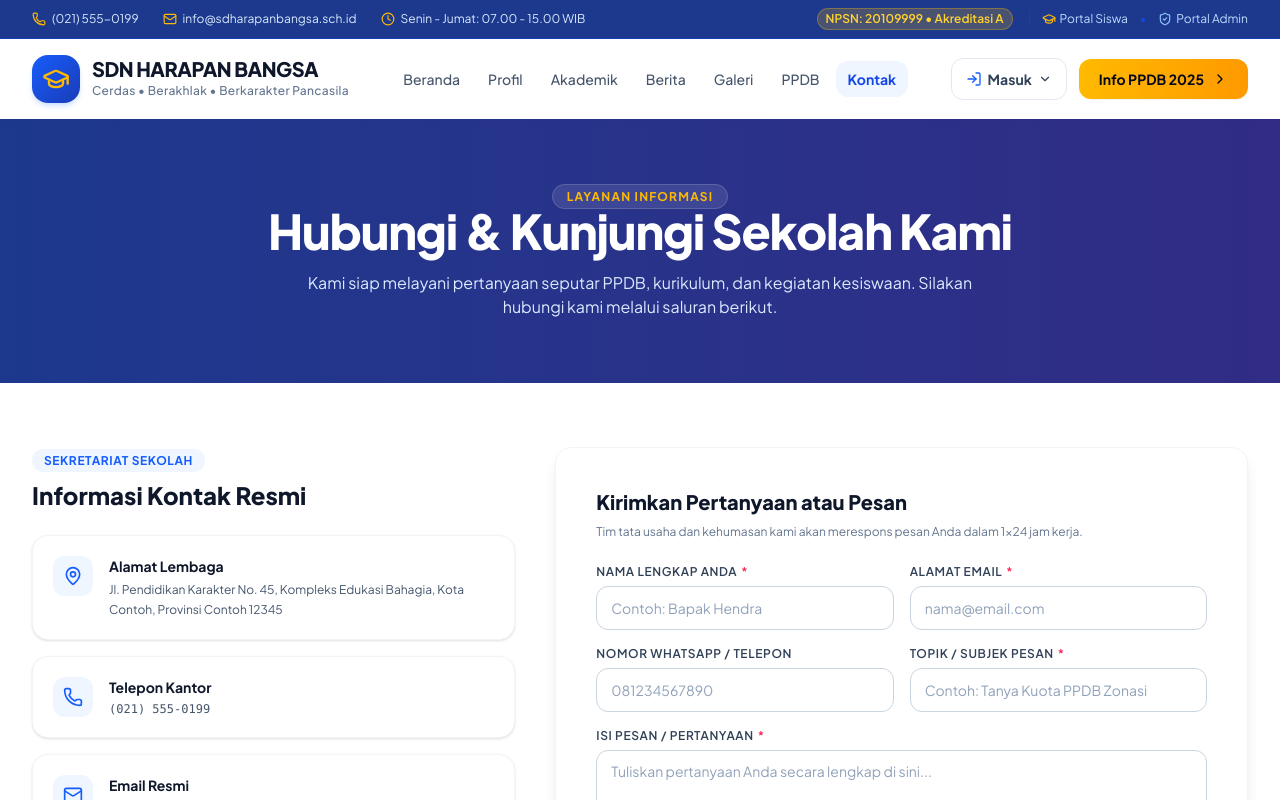
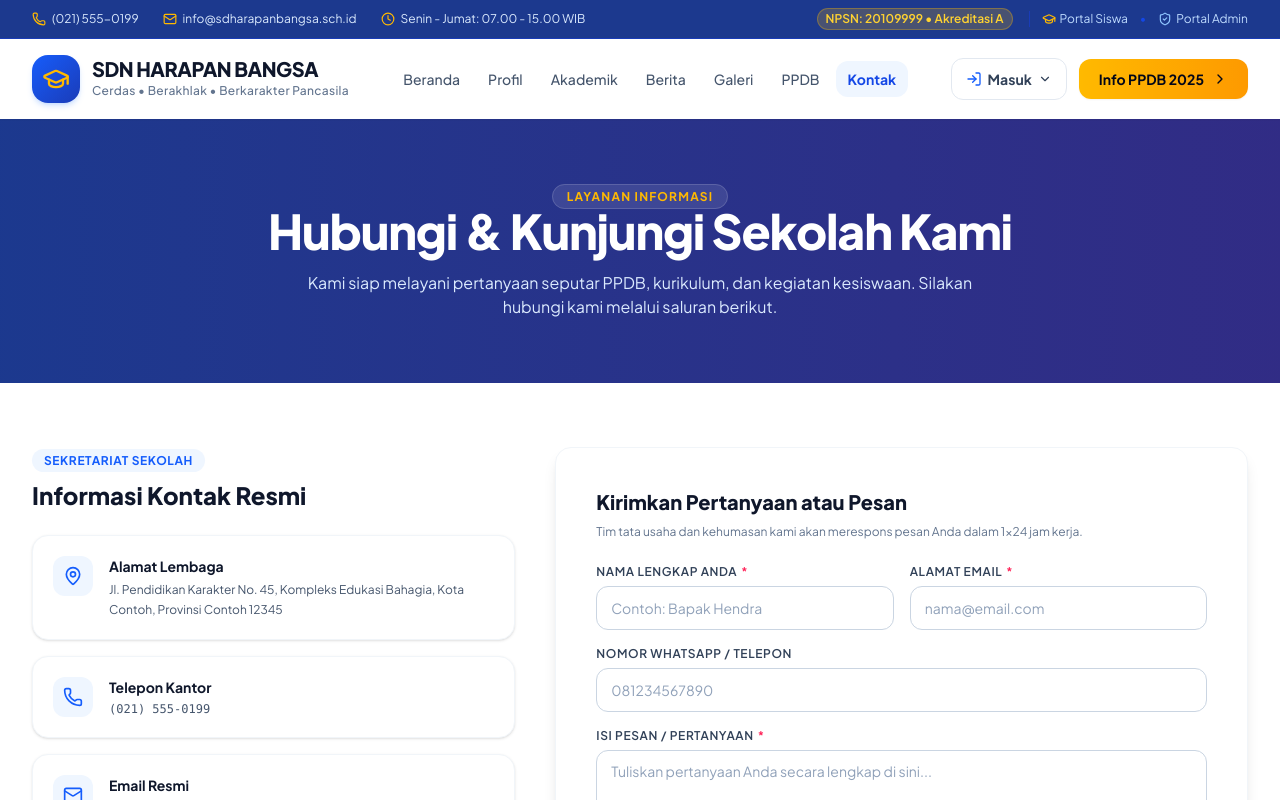
Before and after one commit to palmaar77/website-sekolah-sd, a Next.js app: page /kontak in a window 1280 px wide. Shown: the top 800 px of the page. Built offline with nearby package versions, Linux system fonts and the light colour scheme.

Commit message:
feat(kontak): hapus kolom topik subjek pesan pada formulir kontak

```diff
--- a/src/app/(public)/kontak/page.tsx
+++ b/src/app/(public)/kontak/page.tsx
@@ -21,7 +21,6 @@ export default function KontakPage() {
   const [name, setName] = React.useState("");
   const [email, setEmail] = React.useState("");
   const [phone, setPhone] = React.useState("");
-  const [subject, setSubject] = React.useState("");
   const [message, setMessage] = React.useState("");
   const [honeypot, setHoneypot] = React.useState(""); // Spam trap for bots
 
@@ -49,7 +48,6 @@ export default function KontakPage() {
           name,
           email,
           phone: phone || null,
-          subject,
           message,
           honeypot,
         }),
@@ -61,7 +59,6 @@ export default function KontakPage() {
         setName("");
         setEmail("");
         setPhone("");
-        setSubject("");
         setMessage("");
       } else {
         setErrorMsg(data.message || "Gagal mengirim pesan.");
@@ -221,7 +218,6 @@ export default function KontakPage() {
                   />
                 </div>
 
-                <div className="grid grid-cols-1 sm:grid-cols-2 gap-4">
                 <Input
                   label="Nomor WhatsApp / Telepon"
                   type="tel"
@@ -229,14 +225,6 @@ export default function KontakPage() {
                   onChange={(e) => setPhone(e.target.value)}
                   placeholder="081234567890"
                 />
-                  <Input
-                    label="Topik / Subjek Pesan"
-                    required
-                    value={subject}
-                    onChange={(e) => setSubject(e.target.value)}
-                    placeholder="Contoh: Tanya Kuota PPDB Zonasi"
-                  />
-                </div>
 
                 <Textarea
                   label="Isi Pesan / Pertanyaan"
--- a/src/app/api/contact/route.ts
+++ b/src/app/api/contact/route.ts
@@ -46,7 +46,7 @@ export async function POST(request: NextRequest) {
         name: name.trim(),
         email: email.trim().toLowerCase(),
         phone: phone ? phone.trim() : null,
-        subject: subject.trim(),
+        subject: subject?.trim() || "Pertanyaan / Pesan Umum",
         message: message.trim(),
         ipAddress: ip,
       },
--- a/src/lib/validations/contact.ts
+++ b/src/lib/validations/contact.ts
@@ -4,7 +4,7 @@ export const contactMessageSchema = z.object({
   name: z.string().min(2, "Nama minimal 2 karakter").max(100),
   email: z.string().email("Format email tidak valid"),
   phone: z.string().optional().nullable(),
-  subject: z.string().min(3, "Subjek pesan minimal 3 karakter").max(150),
+  subject: z.string().max(150).optional().nullable(),
   message: z.string().min(10, "Pesan minimal 10 karakter").max(2000),
   honeypot: z.string().max(0, "Bot terdeteksi").optional(), // Honeypot field
 });
```
Also changed, not shown: src/app/(public)/page.tsx (+6 -8 lines), 1 other file (tests, documents, lock files or other folders). Lines whose indentation alone changed are shown as unchanged.
